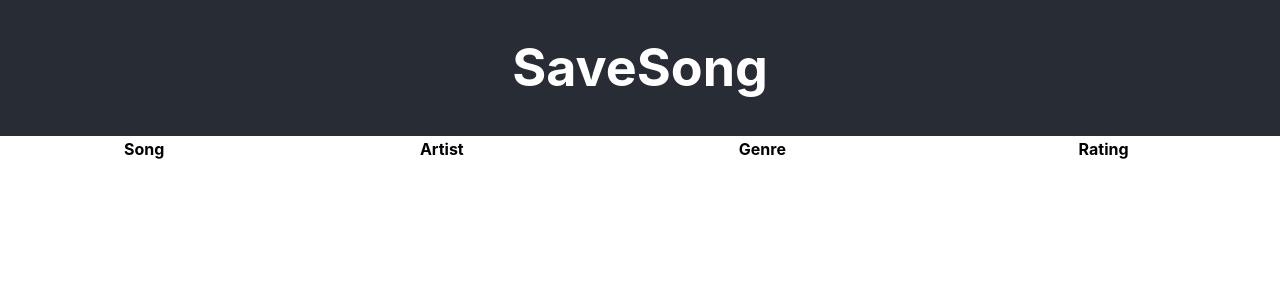
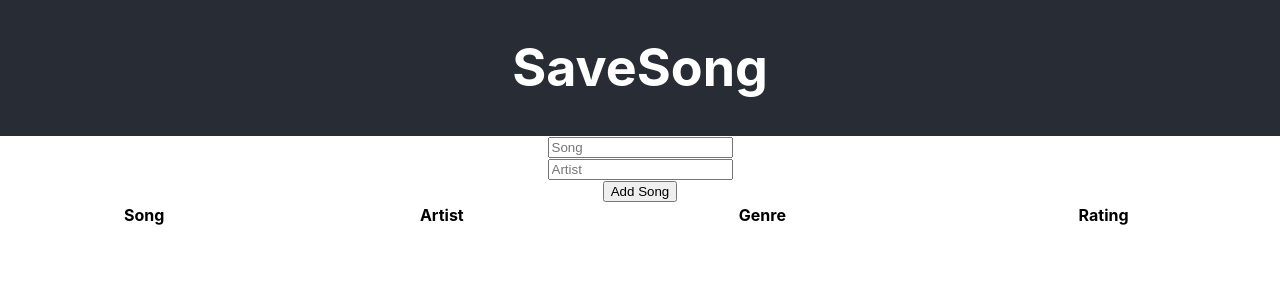
Before and after one commit to Tijs-vd-B/tijs_vd_b_eindopdracht_fed_level35, a React (Create React App) app: page / in a window 1280 px wide. Shown: the top 300 px of the page. Built offline with nearby package versions, Linux system fonts and the light colour scheme.

Commit message:
Basic addSong functionality added

```diff
--- a/src/SongOverview.js
+++ b/src/SongOverview.js
@@ -6,25 +6,52 @@ class SongOverview extends Component {
   constructor() {
     super();
     this.state = {
-      songs: [],
+      songs: [{ id: 1, title: "Hungerstrike", artist: "Temple of a Dog" }],
     };
+    this.handleChange = this.handleChange.bind(this);
+    this.handleClickAddSong = this.handleClickAddSong.bind(this);
   }
 
-  addSong = (song) => {
-    // doe iets om de state aan te passen
+  capitalizeFirstChar = function (string) {
+    return string.charAt(0).toUpperCase() + string.slice(1);
   };
+
+  handleClickAddSong = (event) => {
+    event.preventDefault();
+    console.log(event);
+    const newSong = {
+      id: this.state.songs.length + 1,
+      title: this.capitalizeFirstChar(this.state.newSongTitle),
+      artist: this.capitalizeFirstChar(this.state.newSongArtist),
+    };
+    console.log(newSong);
+    this.setState({
+      ...this.state,
+      songs: [...this.state.songs].concat(newSong),
+    });
+  };
+
+  handleChange(event) {
+    const { name, value } = event.target;
+    this.setState({ [name]: value });
+  }
 
   render() {
     return (
       <div>
-        <SongForm addSong={this.addSong} />
+        <SongForm
+          handleClickAddSong={this.handleClickAddSong}
+          handleChange={this.handleChange}
+        />
         <table style={{ width: "100%" }}>
+          <tbody>
             <tr className="song-header">
               <th className="song-row__item">Song</th>
               <th className="song-row__item">Artist</th>
               <th className="song-row__item">Genre</th>
               <th className="song-row__item">Rating</th>
             </tr>
+          </tbody>
         </table>
         <SongList songs={this.state.songs} />
       </div>
--- /dev/null
+++ b/src/components/InputField.js
@@ -0,0 +1,16 @@
+import React from "react";
+
+function InputField(props) {
+  return (
+    <div className="song-form-item">
+      <input
+        type="text"
+        name={props.name}
+        placeholder={props.placeholder}
+        onChange={props.handleChange}
+      />
+    </div>
+  );
+}
+
+export default InputField;
--- a/src/components/SongForm.js
+++ b/src/components/SongForm.js
@@ -1,7 +1,25 @@
 import React from "react";
+import InputField from "./InputField";
 
 function SongForm(props) {
-  return <div className="songlist-container"></div>;
+  return (
+    <div className="songform-container">
+      <form>
+        <InputField
+          name="newSongTitle"
+          placeholder="Song"
+          handleChange={props.handleChange}
+        />
+        <InputField
+          name="newSongArtist"
+          placeholder="Artist"
+          handleChange={props.handleChange}
+        />
+
+        <button onClick={props.handleClickAddSong}>Add Song</button>
+      </form>
+    </div>
+  );
 }
 
 export default SongForm;
```
Also changed, not shown: 1 other file (tests, documents, lock files or other folders). Lines whose indentation alone changed are shown as unchanged.
